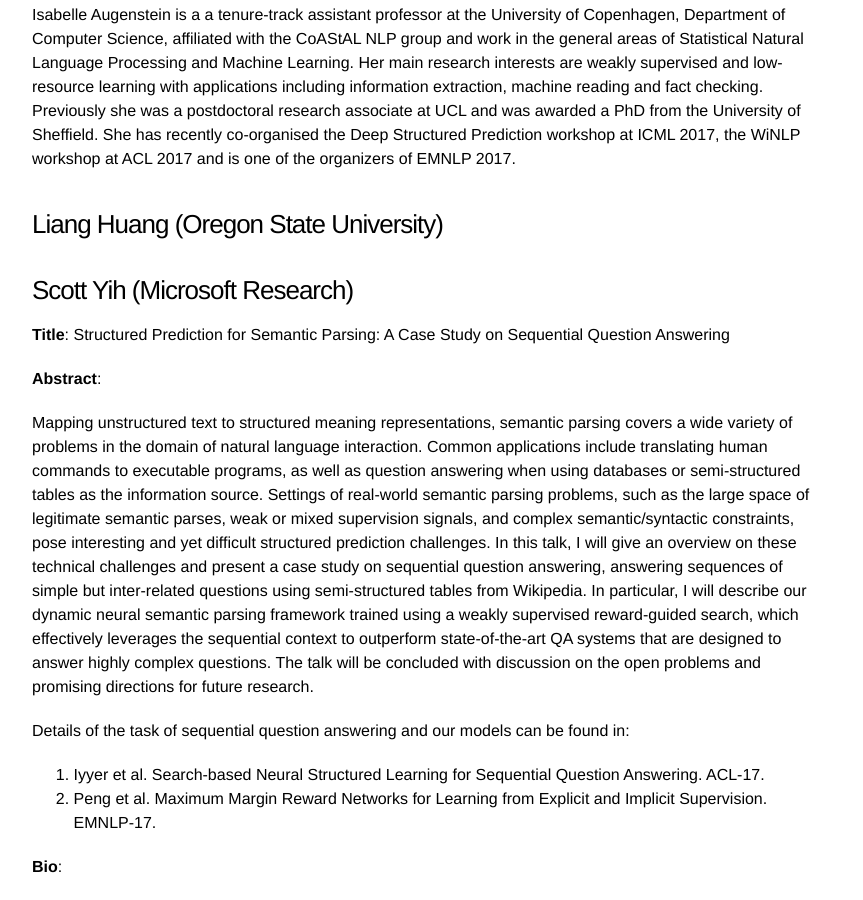
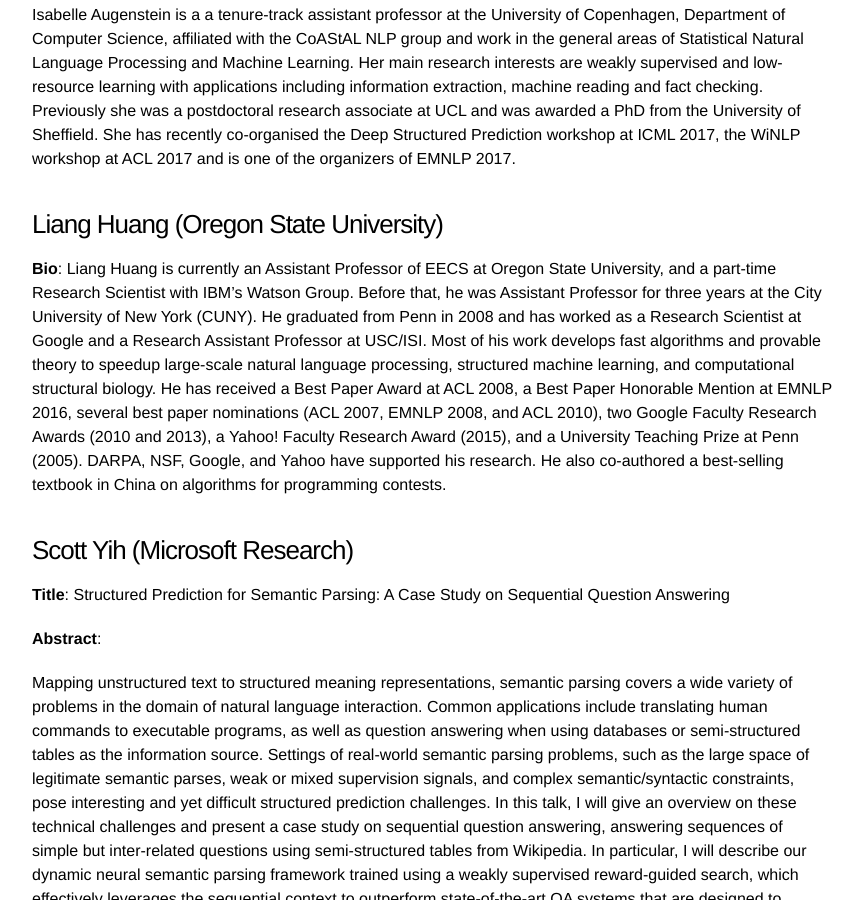
Before and after one commit to structuredprediction/structuredprediction.github.io, a Jekyll site: the page built from EMNLP17/3_schedule.md, in a window 1280 px wide and 900 px high, scrolled down 2259 px. Shown: the whole window, without its empty margins (208-1071 px from the left). Built offline with Jekyll 4.4.1, drawn with Linux system fonts in a browser that asks for light colours.

Commit message:
Update 3_schedule.md

```diff
--- a/EMNLP17/3_schedule.md
+++ b/EMNLP17/3_schedule.md
@@ -76,6 +76,11 @@
 
 ### Liang Huang (Oregon State University)
 
+
+**Bio**:  Liang Huang is currently an Assistant Professor of EECS at Oregon State University, and a part-time Research Scientist with IBM's Watson Group. Before that, he was Assistant Professor for three years at the City University of New York (CUNY). He graduated from Penn in 2008 and has worked as a Research Scientist at Google and a Research Assistant Professor at USC/ISI. Most of his work develops fast algorithms and provable theory to speedup large-scale natural language processing, structured machine learning, and computational structural biology. He has received a Best Paper Award at ACL 2008, a Best Paper Honorable Mention at EMNLP 2016, several best paper nominations (ACL 2007, EMNLP 2008, and ACL 2010), two Google Faculty Research Awards (2010 and 2013), a Yahoo! Faculty Research Award (2015), and a University Teaching Prize at Penn (2005). DARPA, NSF, Google, and Yahoo have supported his research. He also co-authored a best-selling textbook in China on algorithms for programming contests.
+
+
+
 ### Scott Yih (Microsoft Research)
 
 **Title**: Structured Prediction for Semantic Parsing: A Case Study on Sequential Question Answering
```
